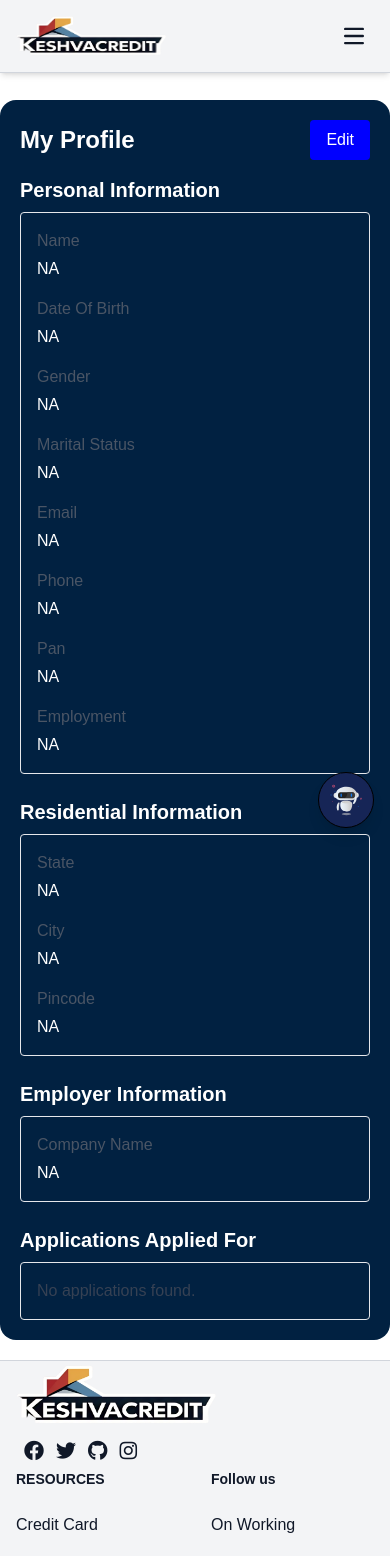
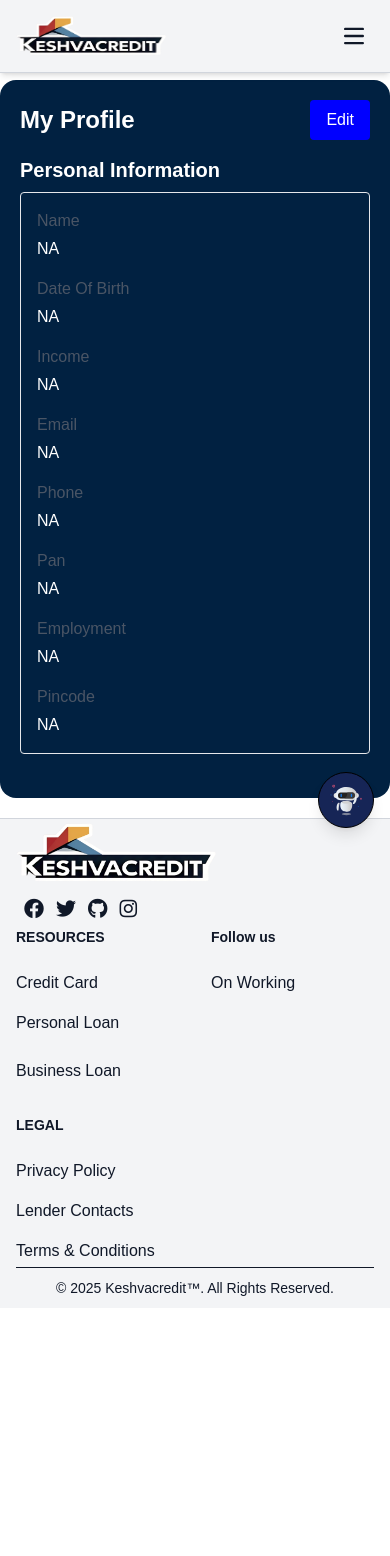
Before and after one commit to situ5901/keshvacredit, a Next.js app: page /Profile in a window 390 px wide. Shown: the top 1556 px of the page. After the commit the page ends 1308 px from the top, so only its background shows below. Built offline with nearby package versions, Linux system fonts and the light colour scheme.

Commit message:
profile6789

```diff
--- a/src/app/Profile/page.tsx
+++ b/src/app/Profile/page.tsx
@@ -1,14 +1,14 @@
 "use client";
-import React, { useState } from 'react';
+import React, { useEffect, useState } from 'react';
+import Cookies from 'js-cookie';
+import axios from 'axios';
 
 export default function ProfilePage() {
-  // Editing mode toggle
-  const [isEditing, setIsEditing] = useState(false);
-
-  // Profile fields in state
+  // Added the income property to the initial state.
   const [profileData, setProfileData] = useState({
     name: '',
     dateOfBirth: '',
+    income: '',
     gender: '',
     maritalStatus: '',
     email: '',
@@ -21,23 +21,59 @@ export default function ProfilePage() {
     companyName: '',
   });
 
-  // Handle input changes
+  const [isEditing, setIsEditing] = useState(false);
+  const [loading, setLoading] = useState(true);
+
+  useEffect(() => {
+    const phone = Cookies.get('user_phone');
+    console.log("📞 Phone from cookie:", phone);
+
+    if (phone) {
+      axios
+        .post('https://keshvacredit.com/api/v1/api/getUsers', { phone })
+        .then(res => {
+          const user = res.data;
+          setProfileData({
+            name: user.name || '',
+            dateOfBirth: user.dob || '',
+            income: user.income || '',
+            email: user.email || '',
+            phone: user.phone || '',
+            pan: user.pan || '',
+            employment: user.employment || '',
+            state: user.state || '',
+            city: user.city || '',
+            pincode: user.pincode || '',
+            companyName: user.companyName || '',
+            gender: user.gender || '',
+            maritalStatus: user.maritalStatus || ''
+          });
+        })
+        .catch(err => {
+          console.error("❌ Error fetching user data:", err);
+        })
+        .finally(() => {
+          setLoading(false);
+        });
+    } else {
+      console.warn("⚠️ No phone number found in cookies.");
+      setLoading(false);
+    }
+  }, []);
+
   const handleChange = (e: React.ChangeEvent<HTMLInputElement>) => {
-    setProfileData((prev) => ({
+    setProfileData(prev => ({
       ...prev,
       [e.target.name]: e.target.value,
     }));
   };
 
-  // Toggle between Edit and Save
   const handleEditSave = () => {
-    setIsEditing((prev) => !prev);
-    // If you need to submit data when saving, you can do so here.
+    setIsEditing(prev => !prev);
   };
 
-  // Helper to conditionally render text vs. input
-  const renderField = (label: string, name: keyof typeof profileData, placeholder = '') => {
-    return (
+  // Updated renderField function to work with dynamic properties including "income"
+  const renderField = (label: string, name: keyof typeof profileData, placeholder = '') => (
     <div>
       <p className="text-gray-600">{label}</p>
       {isEditing ? (
@@ -53,64 +89,64 @@ export default function ProfilePage() {
       )}
     </div>
   );
-  };
+
+  if (loading) {
+    return <div className="text-center mt-20 text-lg">Loading profile...</div>;
+  }
 
   return (
-    <div className=" custom-profilepage max-w-4xl mx-auto p-5 mt-25 mb-5 rounded-2xl">
-      {/* Header */}
+    <div className="custom-profilepage max-w-4xl mx-auto p-5 mt-20 mb-5 rounded-2xl">
       <div className="flex items-center justify-between mb-4">
         <h1 className="text-2xl font-bold">My Profile</h1>
-        <button
-          onClick={handleEditSave}
-          className="profile-edit-button  px-4 py-2 rounded "
-        >
+        <button onClick={handleEditSave} className="profile-edit-button px-4 py-2 rounded">
           {isEditing ? 'Save' : 'Edit'}
         </button>
       </div>
 
-      {/* Personal Information */}
       <section className="mb-6">
         <h2 className="text-xl font-semibold mb-2">Personal Information</h2>
-        <div className="custom-profilepage grid grid-cols-1 md:grid-cols-2 gap-4 border border-gray-200 rounded p-4">
-          {renderField('Name', 'name', 'Enter name')}
-          {renderField('Date Of Birth', 'dateOfBirth', 'YYYY-MM-DD')}
-          {renderField('Gender', 'gender', 'Male / Female / Other')}
-          {renderField('Marital Status', 'maritalStatus', 'Single / Married')}
-          {renderField('Email', 'email', 'Enter email')}
-          {renderField('Phone', 'phone', 'Enter phone number')}
-          {renderField('Pan', 'pan', 'Enter PAN')}
-          {renderField('Employment', 'employment', 'Enter employment status')}
+        <div className="grid grid-cols-1 md:grid-cols-2 gap-4 border border-gray-200 rounded p-4">
+          {renderField('Name', 'name')}
+          {renderField('Date Of Birth', 'dateOfBirth')}
+          {renderField('Income', 'income')}
+          {/* Uncomment these lines if needed:
+          {renderField('Gender', 'gender')}
+          {renderField('Marital Status', 'maritalStatus')} */}
+          {renderField('Email', 'email')}
+          {renderField('Phone', 'phone')}
+          {renderField('Pan', 'pan')}
+          {renderField('Employment', 'employment')}
+          {renderField('Pincode', 'pincode')}
         </div>
       </section>
 
-      {/* Residential Information */}
+      {/*
       <section className="mb-6">
         <h2 className="text-xl font-semibold mb-2">Residential Information</h2>
-        <div className="custom-profilepage grid grid-cols-1 md:grid-cols-3 gap-4 border border-gray-200 rounded p-4">
-          {renderField('State', 'state', 'Enter state')}
-          {renderField('City', 'city', 'Enter city')}
-          {renderField('Pincode', 'pincode', 'Enter pincode')}
+        <div className="grid grid-cols-1 md:grid-cols-3 gap-4 border border-gray-200 rounded p-4">
+          {renderField('State', 'state')}
+          {renderField('City', 'city')}
         </div>
       </section>
+      */}
 
-      {/* Employer Information */}
+      {/*
       <section className="mb-6">
         <h2 className="text-xl font-semibold mb-2">Employer Information</h2>
-        <div className="custom-profilepage grid grid-cols-1 md:grid-cols-2 gap-4 border border-gray-200 rounded p-4">
-          {renderField('Company Name', 'companyName', 'Enter company name')}
+        <div className="grid grid-cols-1 md:grid-cols-2 gap-4 border border-gray-200 rounded p-4">
+          {renderField('Company Name', 'companyName')}
         </div>
       </section>
+      */}
 
-      {/* Applications Applied For */}
+      {/*
       <section>
         <h2 className="text-xl font-semibold mb-2">Applications Applied For</h2>
-        <div className="custom-profilepage border border-gray-200 rounded p-4">
-          <p className="text-gray-700">
-            {/* Replace with dynamic content if needed */}
-            No applications found.
-          </p>
+        <div className="border border-gray-200 rounded p-4">
+          <p className="text-gray-700">No applications found.</p>
         </div>
       </section>
+      */}
     </div>
   );
 }
```
Lines whose indentation alone changed are shown as unchanged.
